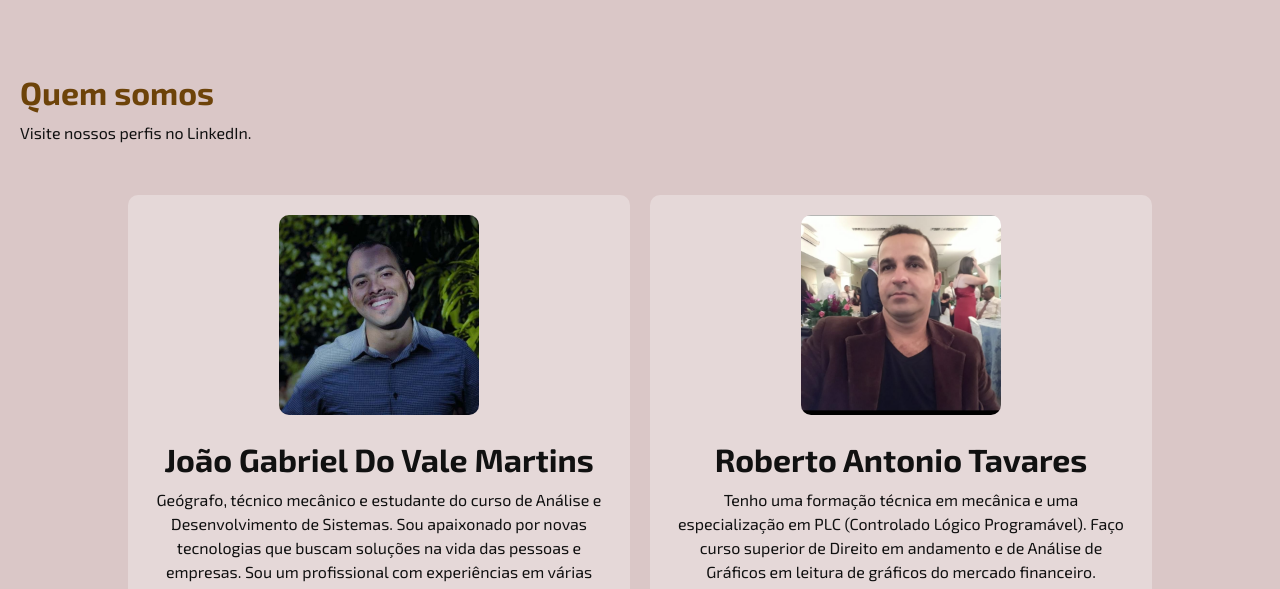
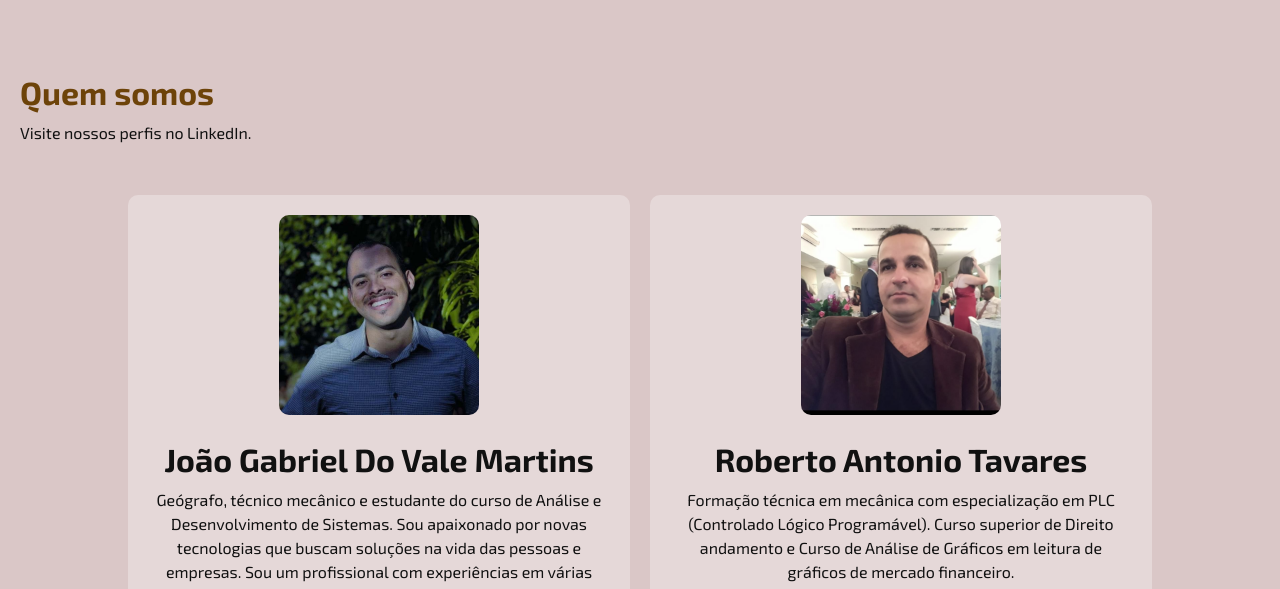
Before and after one commit to jgvale/projeto-gama, a plain HTML site: page sobre.html in a window 1280 px wide. Shown: the part 106-695 px from the top of the page. Drawn offline with Linux system fonts and the light colour scheme.

Commit message:
Update sobre.html

```diff
--- a/sobre.html
+++ b/sobre.html
@@ -45,7 +45,7 @@
         <div class="author">
           <img alt="Foto de Roberto Antonio Tavares" src="assets/img/autores/roberto.png">
           <h1>Roberto Antonio Tavares</h1>
-          <p>Tenho uma formação técnica em mecânica e uma especialização em PLC (Controlado Lógico Programável). Faço curso superior de Direito em andamento e de Análise de Gráficos em leitura de gráficos do mercado financeiro.</p>
+          <p>Formação técnica em mecânica com especialização em PLC (Controlado Lógico Programável). Curso superior de Direito andamento e  Curso de Análise de Gráficos em leitura de gráficos de mercado financeiro.</p>
           <a href="https://linkedin.com/in/roberto-tavares-4b829a84/">
             <img alt="Visite o perfil de Roberto Antonio Tavares" class="linkedin" src="assets/img/linkedin.png">
           </a>
```
